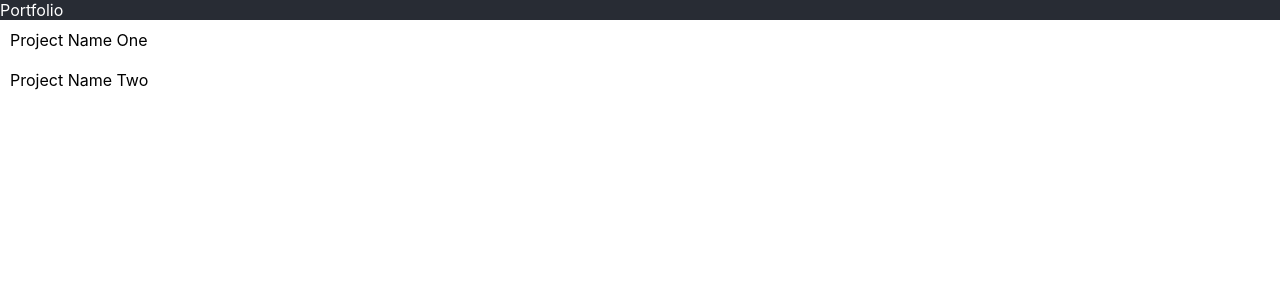
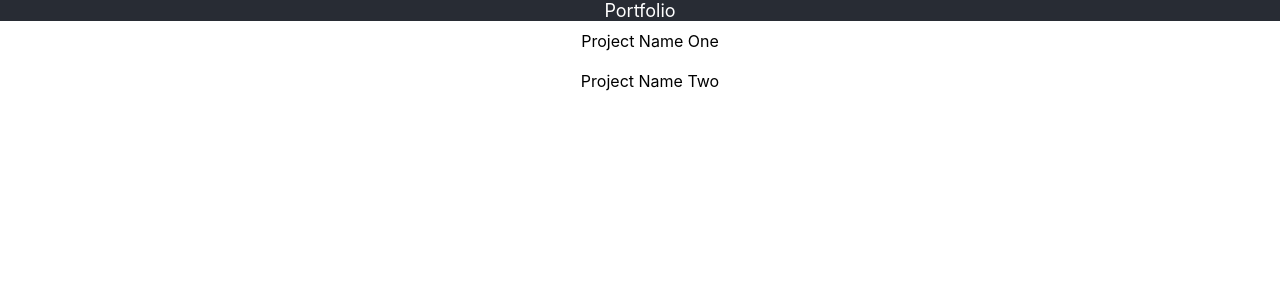
Before and after one commit to elainedoud/Portfolio, a React (Create React App) app in the folder portfolio/: page / in a window 1280 px wide. Shown: the top 300 px of the page. Built offline with nearby package versions, Linux system fonts and the light colour scheme.

Commit message:
Making header larger and centering all text

```diff
--- a/portfolio/src/index.css
+++ b/portfolio/src/index.css
@@ -15,11 +15,15 @@ code {
 
 .App-header{
   width: 100%;
-  height: 50 px;
+  height: 250 px;
   background-color: #282c34;
+  font-size: large;
   justify-content: center;
   align-items: center;
   color: white;
+  display: flex;
+  align-items: center;
+  justify-content: center;
 }
 
 .projectlist{
@@ -27,4 +31,7 @@ code {
   height: 850 px;
   padding: 10px;
   display: block;
+  display: flex;
+  align-items: center;
+  justify-content: center
 }
```
